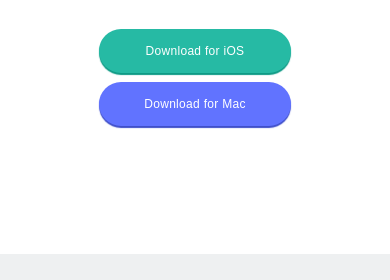
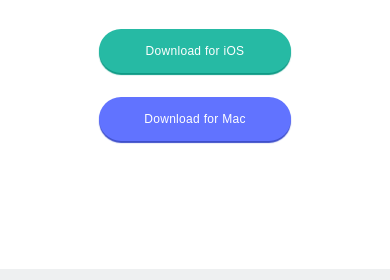
Before and after one commit to nn-code80/Clipboard-Landing-Page, a plain HTML site: page index.html in a window 390 px wide. Shown: the part 4535-4815 px from the top of the page. Drawn offline with Linux system fonts and the light colour scheme; a web font is replaced by a local one.

Commit message:
Add files via upload

```diff
--- a/style.css
+++ b/style.css
@@ -411,6 +411,10 @@
     transition: all 0.5s ease;
  }
 
+ .buttons2 .buttonmac{
+    margin-top: 1.5rem;
+ }
+
  section.history{
     transition: all 0.5s ease;
  }
```
